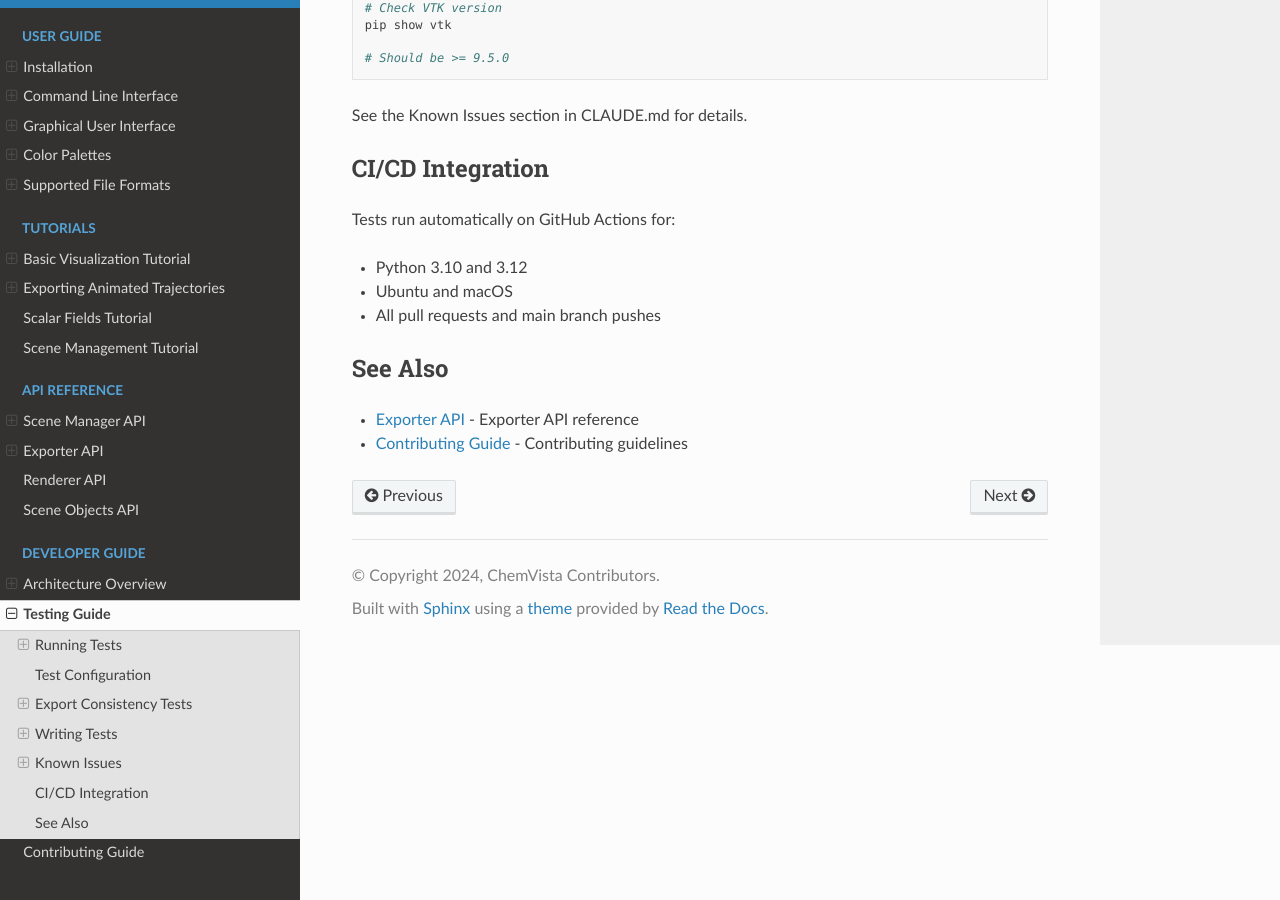
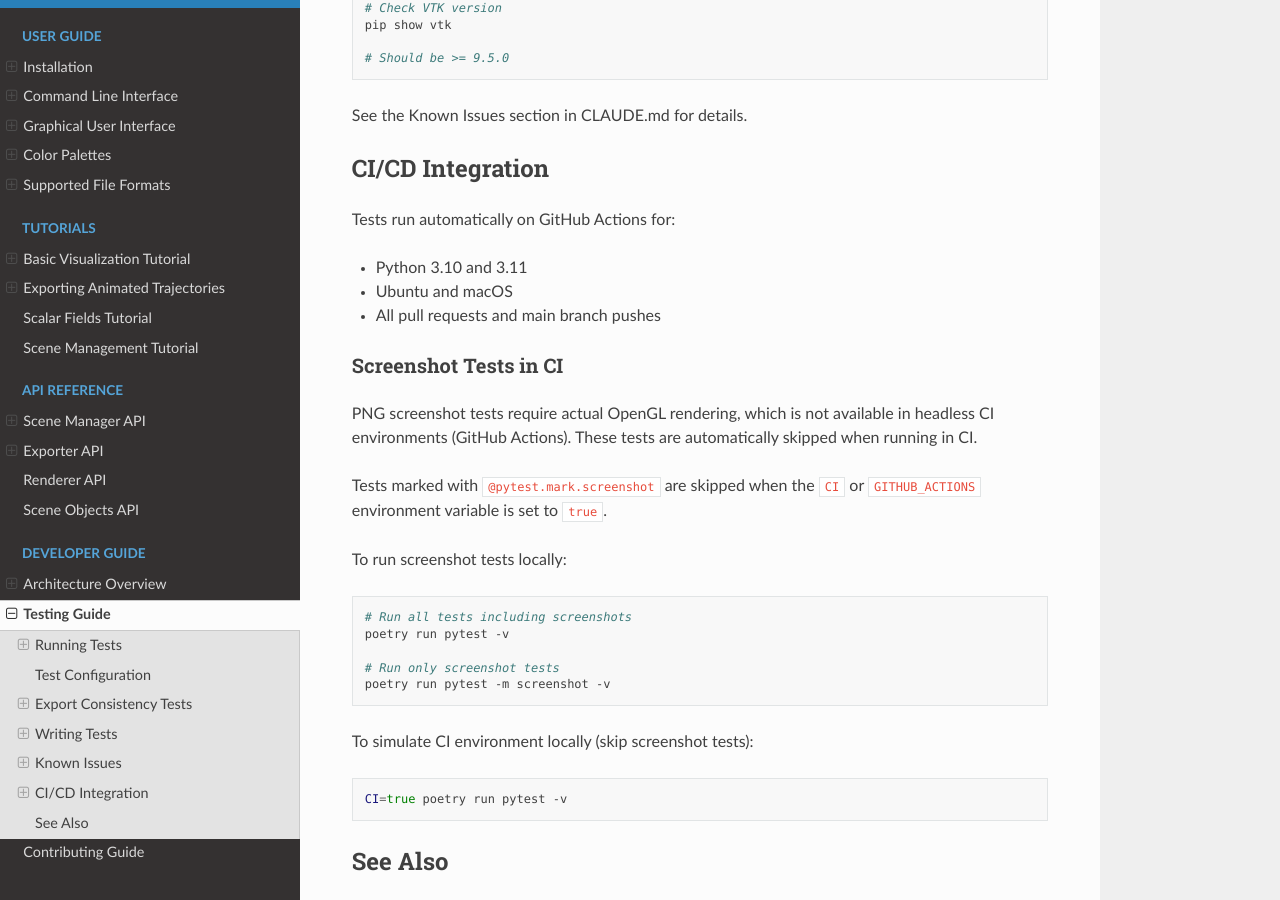
Before and after one commit to ChemParse/ChemVista, a Sphinx documentation site: the page built from docs/source/developer/testing.rst, in a window 1280 px wide and 900 px high, scrolled down 4803 px. Built offline with Sphinx 7.4.7 and the Read the Docs theme 3.1.0, drawn with Linux system fonts in a browser that asks for light colours.

Commit message:
* github tests reduced

```diff
--- a/docs/source/developer/testing.rst
+++ b/docs/source/developer/testing.rst
@@ -251,9 +251,35 @@ CI/CD Integration
 
 Tests run automatically on GitHub Actions for:
 
-* Python 3.10 and 3.12
+* Python 3.10 and 3.11
 * Ubuntu and macOS
 * All pull requests and main branch pushes
+
+Screenshot Tests in CI
+~~~~~~~~~~~~~~~~~~~~~~
+
+PNG screenshot tests require actual OpenGL rendering, which is not available in
+headless CI environments (GitHub Actions). These tests are automatically skipped
+when running in CI.
+
+Tests marked with ``@pytest.mark.screenshot`` are skipped when the ``CI`` or
+``GITHUB_ACTIONS`` environment variable is set to ``true``.
+
+To run screenshot tests locally:
+
+.. code-block:: bash
+
+   # Run all tests including screenshots
+   poetry run pytest -v
+
+   # Run only screenshot tests
+   poetry run pytest -m screenshot -v
+
+To simulate CI environment locally (skip screenshot tests):
+
+.. code-block:: bash
+
+   CI=true poetry run pytest -v
 
 See Also
 --------
```
Also changed, not shown: 3 other files.
